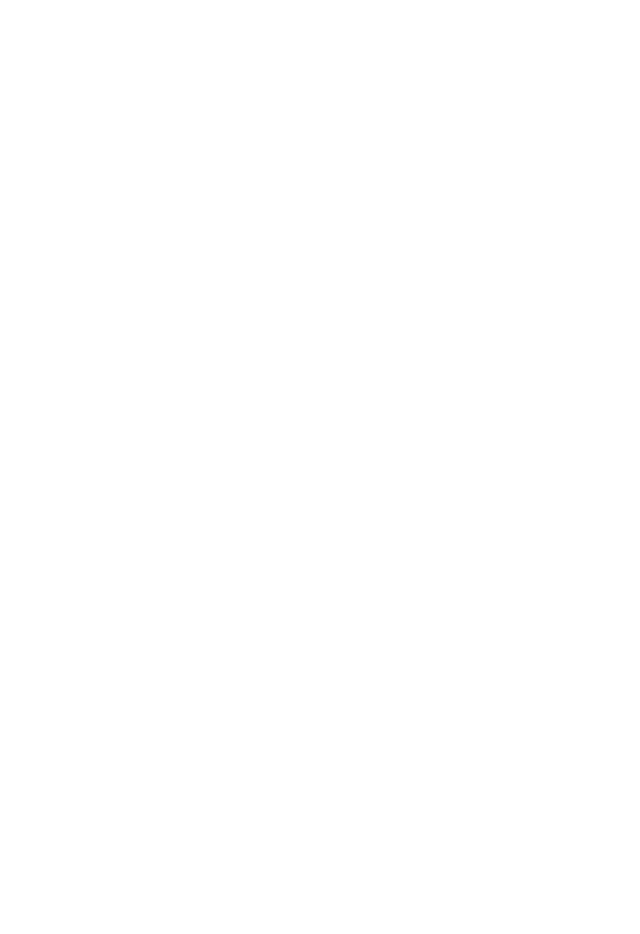
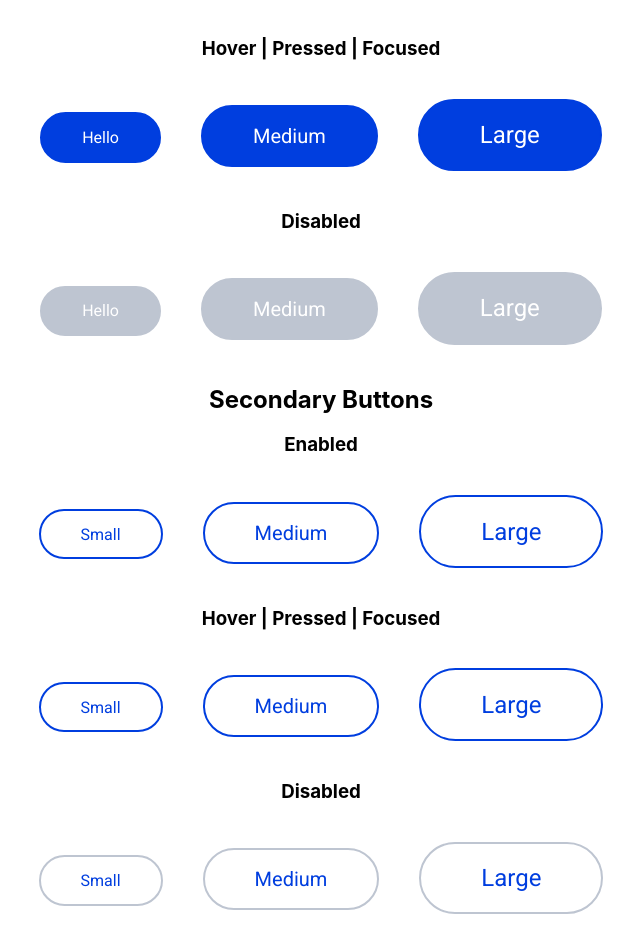
Before and after one commit to hackforla/design-systems, a React (Create React App) app in the folder client/: page / in a window 1280 px wide. Shown: the part 309-1243 px from the top of the page, without its empty margins (319-959 px from the left). Before the commit the page ends 800 px from the top, so only its background shows below. Built offline with nearby package versions, Linux system fonts and the light colour scheme.

Commit message:
[dev] styled primary and secondary buttons

```diff
--- a/client/src/App.tsx
+++ b/client/src/App.tsx
@@ -6,18 +6,49 @@ function App() {
   return (
     <div className="App">
       <h1>All about that Button!</h1>
+      <button style={{ backgroundColor: 'orangered', color: 'white' }}>
+        Normal Button
+      </button>
+      <section>
+        <h2>Primary Buttons</h2>
+        <div>
+          <h3>Enabled</h3>
           <Button onClick={console.log} children={'Hello'} />
-      <Button onClick={console.log}>World</Button>
-      <Button onClick={console.log} children={'OOOLALA'} disabled />
           <Button onClick={console.log} children={'Medium'} size={'md'} />
           <Button onClick={console.log} children={'Large'} size={'lg'} />
+        </div>
+        <div>
+          <h3>Hover | Pressed | Focused </h3>
+          <Button onClick={console.log} children={'Hello'} />
+          <Button onClick={console.log} children={'Medium'} size={'md'} />
+          <Button onClick={console.log} children={'Large'} size={'lg'} />
+        </div>
+        <div>
+          <h3>Disabled</h3>
+          <Button onClick={console.log} children={'Hello'} disabled={true} />
+          <Button
+            onClick={console.log}
+            children={'Medium'}
+            size={'md'}
+            disabled={true}
+          />
+          <Button
+            onClick={console.log}
+            children={'Large'}
+            size={'lg'}
+            disabled={true}
+          />
+        </div>
+      </section>
 
-      <Button onClick={console.log} variant={'secondary'} children={'Small'} />
+      <section>
+        <h2>Secondary Buttons</h2>
+        <div>
+          <h3>Enabled</h3>
           <Button
             onClick={console.log}
             variant={'secondary'}
-        children={'Disabled'}
-        disabled
+            children={'Small'}
           />
           <Button
             onClick={console.log}
@@ -32,6 +63,51 @@ function App() {
             size={'lg'}
           />
         </div>
+        <div>
+          <h3>Hover | Pressed | Focused </h3>
+          <Button
+            onClick={console.log}
+            variant={'secondary'}
+            children={'Small'}
+          />
+          <Button
+            onClick={console.log}
+            variant={'secondary'}
+            children={'Medium'}
+            size={'md'}
+          />
+          <Button
+            onClick={console.log}
+            variant={'secondary'}
+            children={'Large'}
+            size={'lg'}
+          />
+        </div>
+        <div>
+          <h3>Disabled</h3>
+          <Button
+            onClick={console.log}
+            variant={'secondary'}
+            children={'Small'}
+            disabled={true}
+          />
+          <Button
+            onClick={console.log}
+            variant={'secondary'}
+            children={'Medium'}
+            size={'md'}
+            disabled={true}
+          />
+          <Button
+            onClick={console.log}
+            variant={'secondary'}
+            children={'Large'}
+            size={'lg'}
+            disabled={true}
+          />
+        </div>
+      </section>
+    </div>
   );
 }
 
--- a/client/src/components/Button/Button.tsx
+++ b/client/src/components/Button/Button.tsx
@@ -12,57 +12,95 @@ import styled from 'styled-components';
 const VARIANTS = {
   // theme? object for primary && secondary
   primary: {
-    color: '#2196F3',
-    backgroundColor: '#3366FF',
-    borderColor: '#3366FF',
-    hoverBackgroundColor: '#',
-    // pressedBackgroundColor: '#',
-    // focusedBackgroundColor: '#',
-    disabledBackgroundColor: '#D6E0FF',
+    textColor: '#FFFFFF',
+    backgroundColor: '#003EDF',
+    hoverBackgroundColor: '#00278C',
+    activeBackgroundColor: '#011D66',
+    focusedBorderColor: '#E5E5E5',
+    focusedBackgroundColor: '#00278C',
+    disabledBackgroundColor: '#BEC5D1',
   },
   secondary: {
-    color: '#2196F3',
+    textColor: '#003EDF',
     backgroundColor: '#FFFFFF',
     borderColor: '#003EDF',
     hoverBackgroundColor: '#DFE8FF',
-    // pressedBackgroundColor: '#',
-    // focusedBackgroundColor: '#',
-    disabledBackgroundColor: '',
+    activeBackgroundColor: '#D1DCFA',
+    focusedBackgroundColor: '#DFE8FF',
+    focusedBorderColor: '#E5E5E5',
+    disabledTextColor: '#BEC5D1',
+    disabledBackgroundColor: '#FFFFFF',
   },
 };
 
 const SIZES = {
-  sm: {
-    fontSize: '16px',
-    padding: '.75em 2.05em',
-  },
-  md: {
-    fontSize: '20px',
-    padding: '.85em 2.5em',
-  },
-  lg: {
-    fontSize: '24px',
-    padding: '.85em 2.5em',
-  },
+  sm: '16px',
+  md: '20px',
+  lg: '24px',
 };
 
 // TODO: 1. styling secondary, text color, border color, background color
 const StyledButton = styled.button<Omit<ButtonProps, 'onClick' | 'children'>>`
   font-family: 'Roboto', sans-serif;
-  font-size: ${(props) => SIZES[props.size || 'sm'].fontSize};
+  font-size: ${(props) => SIZES[props.size || 'sm']};
   margin: 20px;
-  color: #ffffff;
+  color: ${(props) => VARIANTS[props.variant || 'primary'].textColor};
   background-color: ${(props) =>
     VARIANTS[props.variant || 'primary'].backgroundColor};
   border: 2px solid
-    ${(props) => VARIANTS[props.variant || 'primary'].borderColor};
+    ${(props) =>
+      props.variant
+        ? VARIANTS['primary'].backgroundColor
+        : VARIANTS['secondary'].textColor};
   border-radius: 100px;
-  padding: ${(props) => SIZES[props.size || 'sm'].padding};
+  padding: 0.85em 2.5em;
+  :focus {
+    outline: none;
+    border-radius: 100px;
+    background-color: ${(props) =>
+      VARIANTS[props.variant || 'primary'].focusedBackgroundColor};
+    border: 2px solid
+      ${(props) =>
+        props.variant
+          ? VARIANTS['primary'].focusedBorderColor
+          : VARIANTS['secondary'].textColor};
+  }
+  :focus-visible {
+    border-radius: 100px;
+    border: 0.5px solid
+      ${(props) =>
+        props.variant
+          ? VARIANTS['primary'].focusedBackgroundColor
+          : VARIANTS['secondary'].textColor};
+  }
+  :active,
+  :visited {
+    background-color: ${(props) =>
+      VARIANTS[props.variant || 'primary'].activeBackgroundColor};
+    border: 2px solid
+      ${(props) =>
+        props.variant === 'primary'
+          ? VARIANTS['primary'].activeBackgroundColor
+          : VARIANTS['secondary'].textColor};
+  }
 
-  &:disabled {
+  :hover {
+    background-color: ${(props) =>
+      VARIANTS[props.variant || 'primary'].hoverBackgroundColor};
+    border: 2px solid
+      ${(props) =>
+        props.variant === 'primary'
+          ? VARIANTS['primary'].hoverBackgroundColor
+          : VARIANTS['secondary'].textColor};
+  }
+  :disabled {
     background-color: ${(props) =>
       VARIANTS[props.variant || 'primary'].disabledBackgroundColor};
-    border: none;
+    border: 2px solid
+      ${(props) =>
+        props.variant === 'primary'
+          ? VARIANTS['primary'].disabledBackgroundColor
+          : VARIANTS['secondary'].disabledTextColor};
   }
 `;
 
--- a/client/src/theme.ts
+++ b/client/src/theme.ts
@@ -18,6 +18,7 @@ const color = {
   ceruleanBlue: '#2952CC',
   persianBlue: '#1F3D99',
   lavenderBlue: '#D6E0FF',
+  prussianBlue: '#011D66',
 };
 
 export default color;
```
Also changed, not shown: client/src/App.css (+9 -0 lines). Lines whose indentation alone changed are shown as unchanged.
